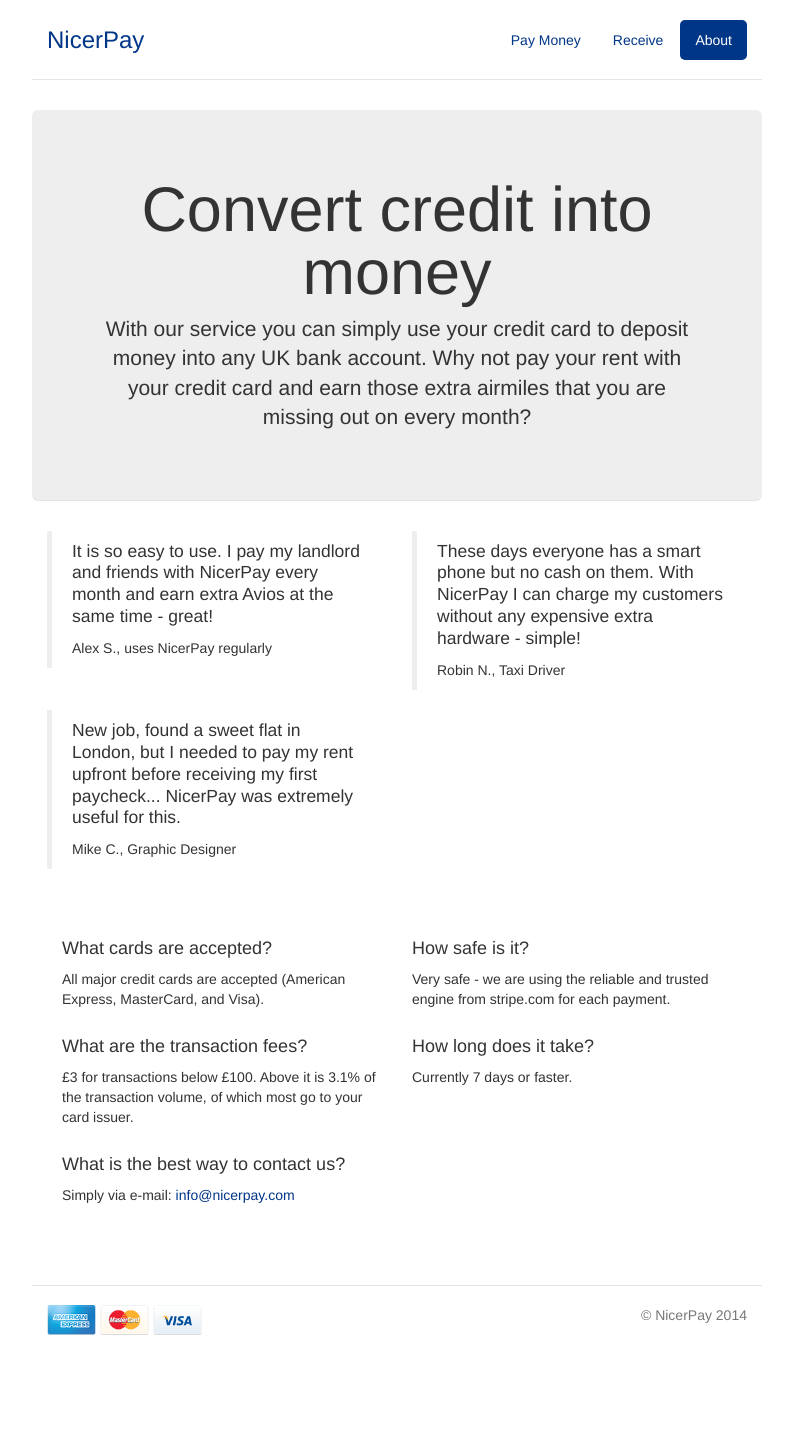
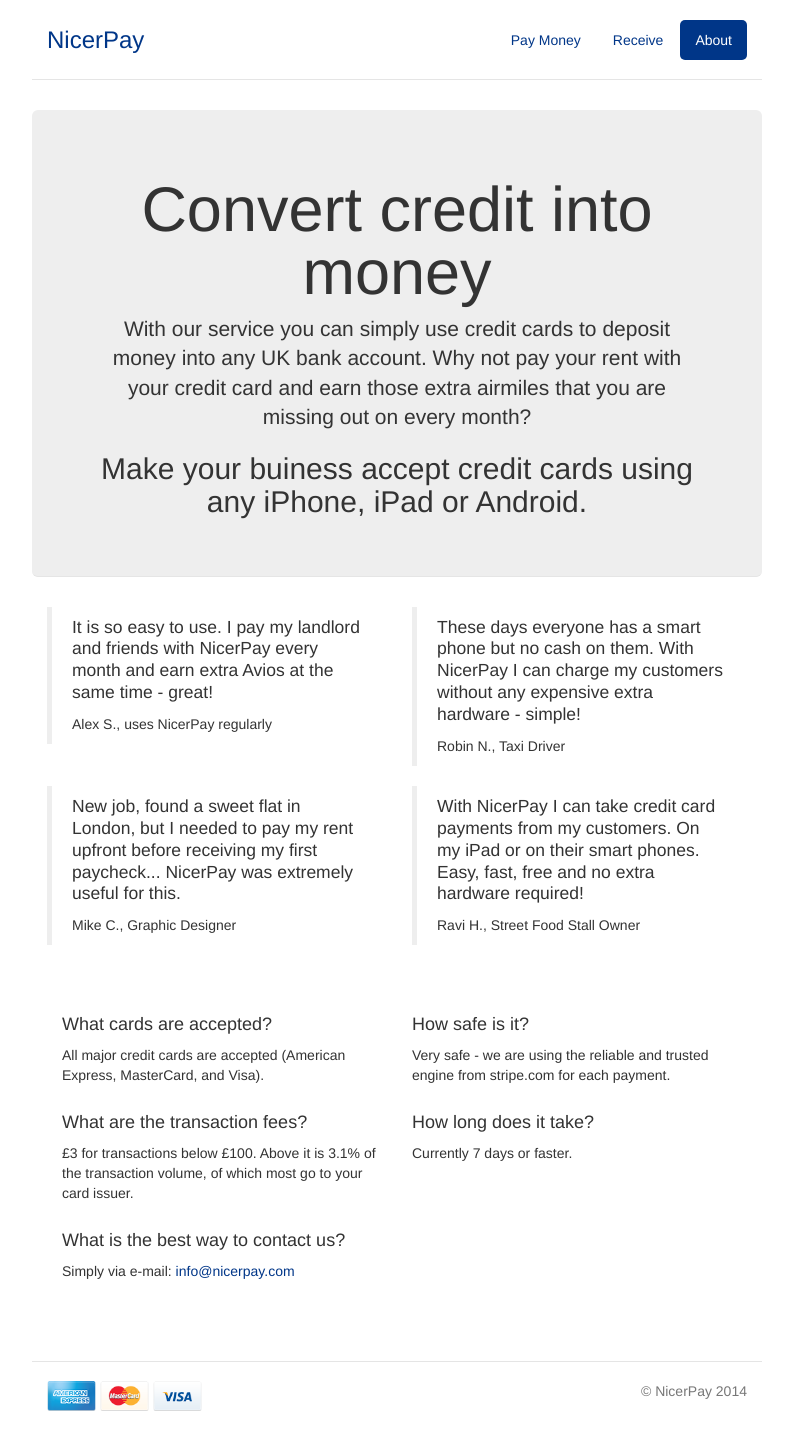
Before and after one commit to paulodicanio86/payme, a Flask app: page /about/ in a window 1280 px wide. Shown: the whole page, without its empty margins (388-1181 px from the left). Before the commit the page ends 1335 px from the top, so only its background shows below. Run offline with Flask 2, Linux system fonts and the light colour scheme.

Commit message:
about text modified

```diff
--- a/payme/templates/about.html
+++ b/payme/templates/about.html
@@ -4,10 +4,11 @@
   <div class="row">
     <div class="jumbotron col-lg-12 col-xs-12">
 	<h1>Convert credit into money</h1>
-	<p class="lead">With our service you can simply use your
-	credit card to deposit money into any UK bank account. Why not
+	<p class="lead">With our service you can simply use
+	credit cards to deposit money into any UK bank account. Why not
 	pay your rent with your credit card and earn those extra
 	airmiles that you are missing out on every month?</p>
+        <h2>Make your buiness accept credit cards using any iPhone, iPad or Android.</h1>
     </div>
   </div>
 
@@ -32,6 +33,14 @@
     rent upfront before receiving my first paycheck... NicerPay was
     extremely useful for this.</p>
       <footer>Mike C., Graphic Designer</footer>
+      </blockquote>
+    </div>
+    <div class="col-lg-6 col-xs-12">
+    <blockquote class="blockquote-reverse">
+      <p>With NicerPay I can take credit card payments from my
+    customers. On my iPad or on their smart phones. Easy, fast, free
+    and no extra hardware required! </p>
+      <footer>Ravi H., Street Food Stall Owner</footer>
       </blockquote>
     </div>
   </div>
```
